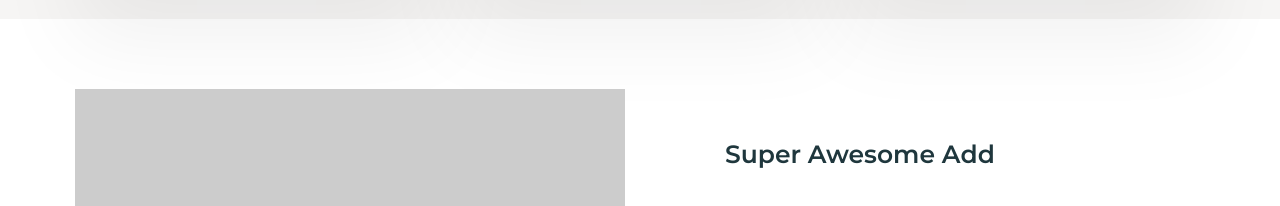
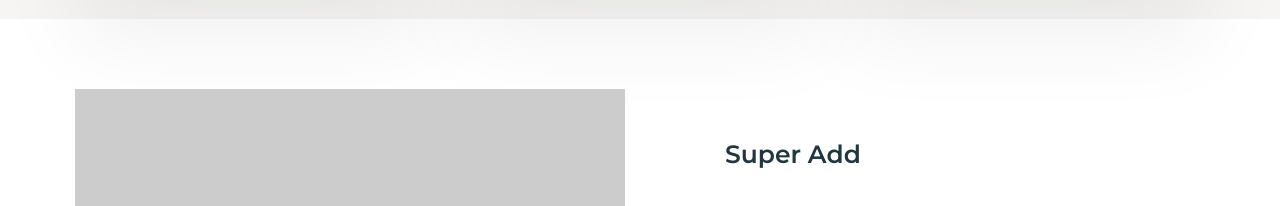
Before and after one commit to MZOG/Luxestate, a Gatsby site: page / in a window 1280 px wide. Shown: the part 4780-4986 px from the top of the page. Built offline with nearby package versions, Linux system fonts and the light colour scheme; Gatsby itself is replaced by a stand-in of ours; placeholder pictures from the web are drawn by us.

Commit message:
update ads text;

```diff
--- a/src/components/ads.js
+++ b/src/components/ads.js
@@ -18,7 +18,7 @@ const Ads = () => {
                     </div>
                 </div>
                 <div className="ad-content">
-                    <h2>Super Awesome Add</h2>
+                    <h2>Super Add</h2>
                     <p>In this space market-facing, yet UI work flows , or bake it in. Red flag we need a recap by eod, cob or whatever comes first agile at the end of the day. Not enough bandwidth closing these latest prospects is like putting socks on an octopus, yet due diligence</p>
                 </div>
             </div>
```
